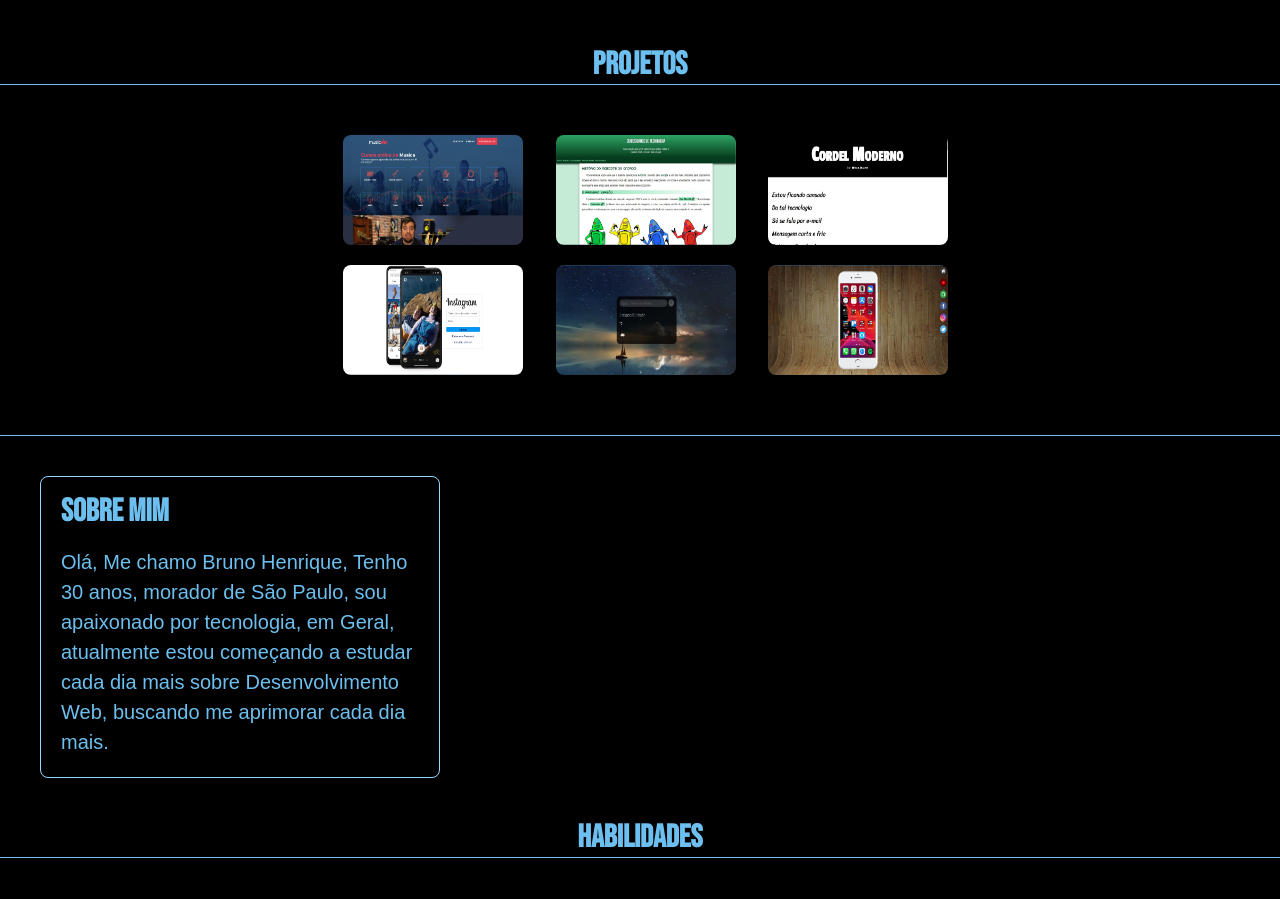
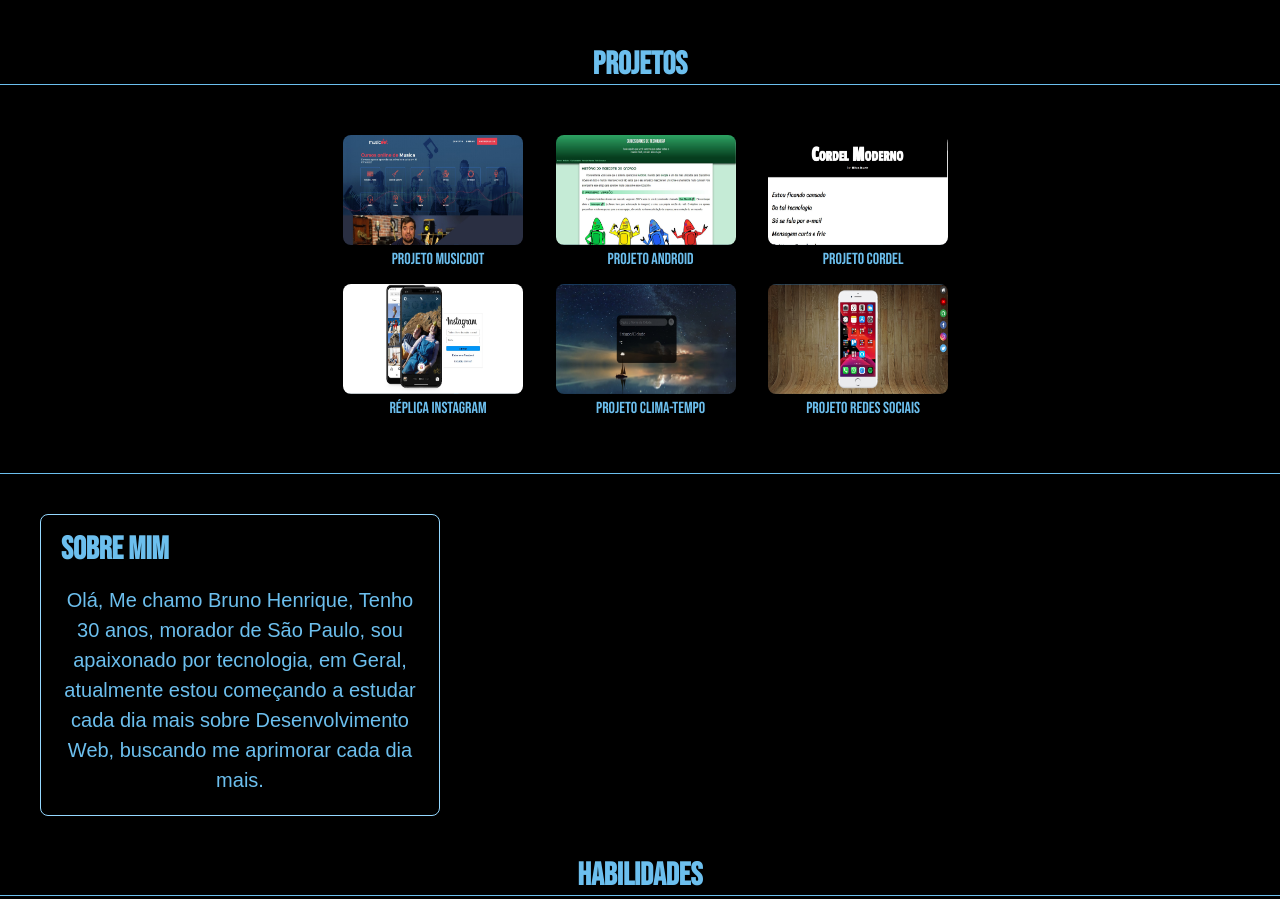
Before and after one commit to BrunoHenrique12/Portifolio, a plain HTML site: page index.html in a window 1280 px wide. Shown: the part 580-1479 px from the top of the page. Drawn offline with nearby package versions, Linux system fonts and the light colour scheme.

Commit message:
alteração no Dispositivo Móvel

```diff
--- a/estilos/style.css
+++ b/estilos/style.css
@@ -25,7 +25,7 @@ body {
 header {
     display: block;
     border-bottom: 1px solid #6cbfee;
-    box-shadow: 0 0 10px inset ;
+    box-shadow: 0 0 10px inset;
 }
 
 #burger {
@@ -73,7 +73,7 @@ menu a:hover {
     text-align: center;
 }
 
-.repgit > a {
+.repgit>a {
     font-size: 19px;
     color: #000000;
     background-color: #6cbfee;
@@ -83,7 +83,7 @@ menu a:hover {
     transition: all ease .4s;
 }
 
-.repgit > a:hover {
+.repgit>a:hover {
     background-color: #387599;
     color: #ffffff;
 }
@@ -101,27 +101,32 @@ main {
     margin-bottom: 40px;
 }
 
-main > .imagens {
+main>.imagens {
     margin-left: 70px;
     margin-bottom: 40px;
     width: 55vw;
 
 }
 
-.imagens > div {
+.imagens>div {
     display: inline-block;
     width: 190px;
     margin: 0 0 15px 20px;
 }
 
-.imagens > div > img {
+.imagens>div>img {
     width: 180px;
     height: 110px;
     border-radius: 8px;
     cursor: pointer;
+}
+
+div > p {
+    text-align: center;
 
 }
-.imagens > div > img:hover {
+
+.imagens>div>img:hover {
     width: 175px;
     height: 105px;
     transition: all ease .2s;
@@ -139,22 +144,26 @@ main > .imagens {
 
 }
 
-.sobre > h1 {
+.sobre>h1 {
     margin-bottom: 20px;
 }
+
 aside {
     width: 90vw;
 }
 
-.sobre > p {
+.sobre>p {
     font-size: 20px;
     font-family: Arial, Helvetica, sans-serif;
 }
+
 aside {
     line-height: 21px;
 }
 
-aside > .html, .css, .js {
+aside>.html,
+.css,
+.js {
     border-radius: 8px;
     display: flex;
     width: 600px;
@@ -167,20 +176,24 @@ aside > .html, .css, .js {
 
 }
 
-.html p, .css p, .js p {
+.html p,
+.css p,
+.js p {
     font-family: Arial, Helvetica, sans-serif;
 }
 
-aside > .html > p {
+aside>.html>p {
     margin-right: 7px;
 
 }
 
-.html > img, .css > img, .js > img {
+.html>img,
+.css>img,
+.js>img {
     opacity: .6;
 }
 
-div.info-contato > h1 {
+div.info-contato>h1 {
     text-align: center;
 }
 
@@ -188,7 +201,9 @@ div.info-contato > h1 {
     margin-left: 20px;
 }
 
-form > label, input, textarea {
+form>label,
+input,
+textarea {
     width: 300px;
     display: block;
 }
@@ -205,7 +220,8 @@ textarea {
     margin-bottom: 10px;
 }
 
-input, textarea {
+input,
+textarea {
     color: #ffffff;
     outline: none;
     background-color: #333232;
@@ -213,29 +229,27 @@ input, textarea {
     border: 1px solid #6cbfee;
 }
 
-div.info-contato > div.redessociais {
-   display: flex;
-   justify-content: center;
+div.info-contato>div.redessociais {
+    display: flex;
+    justify-content: center;
 
 }
 
-div.redessociais > img {
+div.redessociais>img {
     padding: 15px;
     width: 55px;
 }
 
-.redessociais > a > img:hover {
+.redessociais>a>img:hover {}
 
-}
-
-.redessociais > a {
+.redessociais>a {
     display: block;
     text-align: center;
 }
 
-footer > p {
+footer>p {
     color: #5e5e5e;
-    text-align:center;
+    text-align: center;
     font-size: 20px;
     border-top: 1px solid #6cbfee;
     padding: 15px;
@@ -255,7 +269,7 @@ p a {
     header {
         display: block;
         border-bottom: 1px solid #6cbfee;
-        box-shadow: 0 0 10px inset ;
+        box-shadow: 0 0 10px inset;
     }
 
     #burger {
@@ -287,34 +301,35 @@ p a {
     }
 
     .description {
-        height: 650px;
+        height: 700px;
         display: flex;
         align-items: center;
         justify-content: center;
     }
 
 
-    main > .imagens {
+    main>.imagens {
         margin-left: 30px;
         margin-bottom: 40px;
         width: 55vw;
 
     }
 
-    .imagens > div {
+    .imagens>div {
         display: block;
         width: 190px;
         margin: 15px 0;
     }
 
-    .imagens > div > img {
+    .imagens>div>img {
         width: 180px;
         height: 110px;
         border-radius: 8px;
         cursor: pointer;
 
     }
-    .imagens > div > img:hover {
+
+    .imagens>div>img:hover {
         width: 175px;
         height: 105px;
         transition: all ease .2s;
@@ -333,7 +348,7 @@ p a {
 
     }
 
-    .sobre > h1 {
+    .sobre>h1 {
         margin-bottom: 20px;
     }
 
@@ -341,21 +356,24 @@ p a {
         width: 90vw;
     }
 
-    .sobre > p {
+    .sobre>p {
         font-size: 20px;
         font-family: Arial, Helvetica, sans-serif;
     }
+
     aside {
         line-height: 21px;
     }
 
-    aside > .html, .css, .js {
+    aside>.html,
+    .css,
+    .js {
         border-radius: 8px;
         display: flex;
         width: 360px;
         padding: 8px;
         columns: 2;
-        margin:0 0 30px 12px;
+        margin: 0 0 30px 12px;
         border: 1px solid #6cbfee;
         align-items: center;
         justify-content: center;
@@ -363,26 +381,32 @@ p a {
 
     }
 
-    .html p, .css p, .js p {
+    .html p,
+    .css p,
+    .js p {
         font-family: Arial, Helvetica, sans-serif;
 
     }
 
-    aside > .html > p {
+    aside>.html>p {
         margin-right: 7px;
 
     }
 
-    .html > img, .css > img, .js > img {
+    .html>img,
+    .css>img,
+    .js>img {
         opacity: .6;
     }
 
-    div.info-contato > h1 {
+    div.info-contato>h1 {
         text-align: center;
         margin-bottom: 40px;
     }
 
-    form > label, input, textarea {
+    form>label,
+    input,
+    textarea {
         width: 300px;
         display: block;
         margin: auto;
@@ -400,7 +424,8 @@ p a {
         margin-bottom: 10px;
     }
 
-    input, textarea {
+    input,
+    textarea {
         color: #ffffff;
         outline: none;
         background-color: #333232;
@@ -409,12 +434,12 @@ p a {
     }
 
     .formulario {
-       margin: 0;
+        margin: 0;
     }
 
-    footer > p {
+    footer>p {
         color: #5e5e5e;
-        text-align:center;
+        text-align: center;
         font-size: 20px;
         border-top: 1px solid #6cbfee;
         padding: 15px 0;
--- a/index.html
+++ b/index.html
@@ -41,12 +41,43 @@
     <main>
 
         <div class="imagens">
-            <div><img src="imagens/musicdot.jpg" alt="Projeto MusicDot"></div>
-            <div><img src="imagens/android.jpg" alt="Projeto Android"></div>
-            <div><img src="imagens/cordel.jpg" alt="Proeto Cordel"></div>
-            <div><img src="imagens/Instagram.jpg" alt="Projeto Réplica do Instagram"></div>
-            <div><img src="imagens/climatempo.jpg" alt="Projeto Clima-Tempo"></div>
-            <div><img src="imagens/redessociais.jpg" alt="Projeto redes Sociais"></div>
+
+            <div>
+                <img src="imagens/musicdot.jpg" alt="Projeto MusicDot">
+                <p>
+                    Projeto MusicDot
+                </p>
+            </div>
+            <div>
+                <img src="imagens/android.jpg" alt="Projeto Android">
+                <p>
+                    Projeto Android
+                </p>
+            </div>
+            <div>
+                <img src="imagens/cordel.jpg" alt="Proeto Cordel">
+                <p>
+                    Projeto Cordel
+                </p>
+            </div>
+            <div>
+                <img src="imagens/Instagram.jpg" alt="Projeto Réplica do Instagram">
+                <p>
+                     Réplica Instagram
+                </p>
+            </div>
+            <div>
+                <img src="imagens/climatempo.jpg" alt="Projeto Clima-Tempo">
+                <p>
+                    Projeto Clima-Tempo
+                </p>
+            </div>
+            <div>
+                <img src="imagens/redessociais.jpg" alt="Projeto redes Sociais">
+                <p>
+                    Projeto Redes Sociais
+                </p>
+            </div>
         </div>
     </main>
     <div id="sobremim" class="sobre">
```
